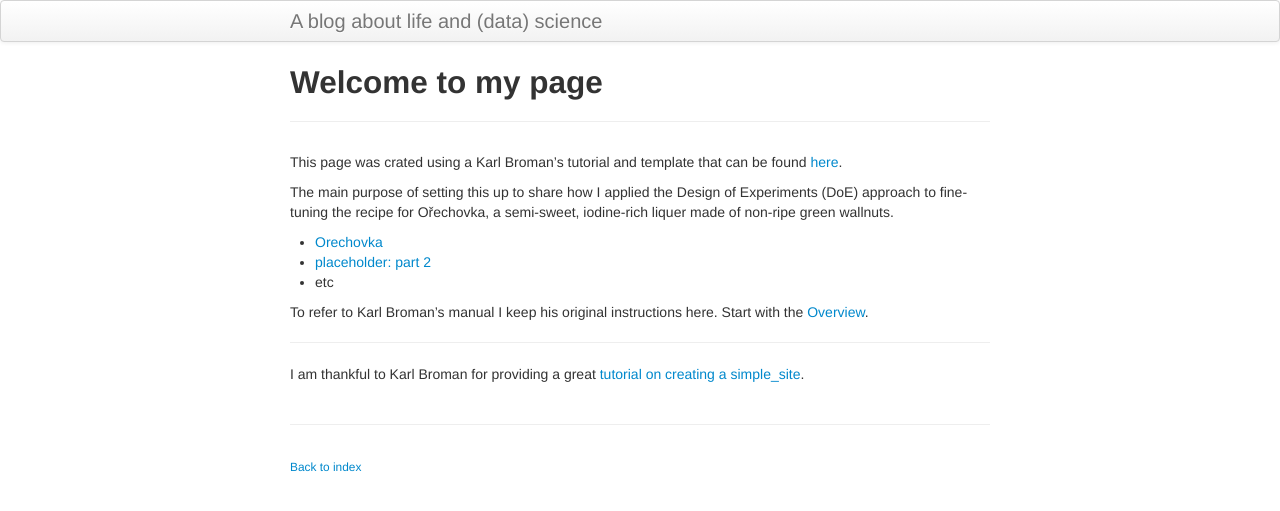
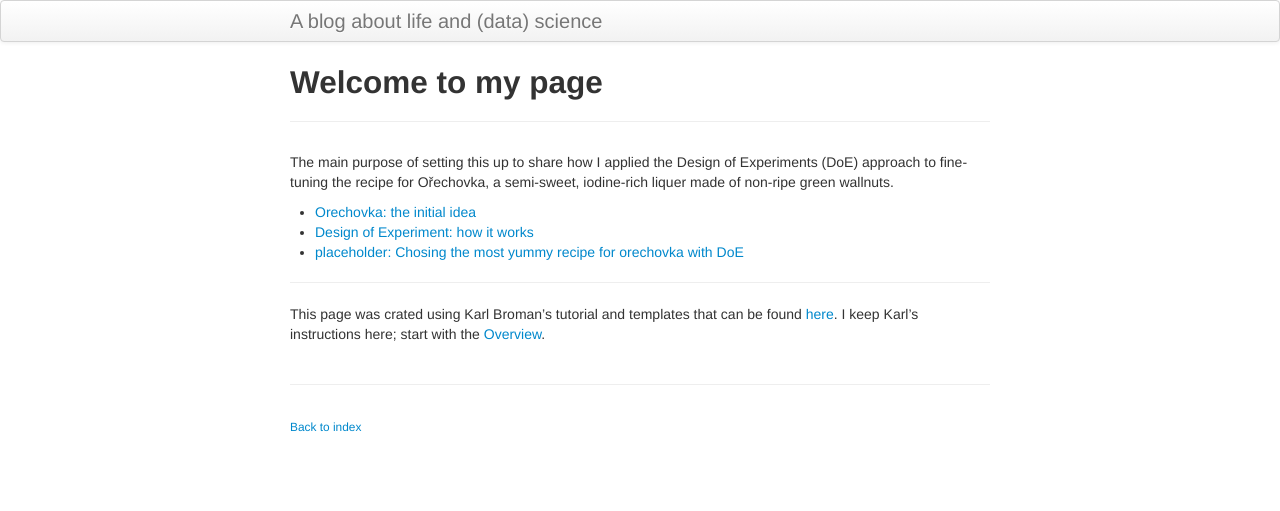
Before and after one commit to vojtech-filipec/vojtech-filipec.github.io, a Jekyll site: the page built from index.md, in a window 1280 px wide. Shown: the top 511 px of the page. Built offline with Jekyll 4.4.1, drawn with Linux system fonts in a browser that asks for light colours.

Commit message:
reformatting

```diff
--- a/index.md
+++ b/index.md
@@ -5,16 +5,13 @@ title: Welcome to my page
 description: Minimal tutorial on making a simple website with GitHub Pages
 ---
 
-This page was crated using a Karl Broman's tutorial and template that can be found [here](https://github.com/kbroman/simple_site).
 
 The main purpose of setting this up to share how I applied the Design of Experiments (DoE) approach to fine-tuning the recipe for Ořechovka, a semi-sweet, iodine-rich liquer made of non-ripe green wallnuts.
 
-- [Orechovka](pages/orechovka1.html)
-- [placeholder: part 2](link)
-- etc
-
-To refer to Karl Broman's manual I keep his original instructions here. Start with the [Overview](pages/overview.html).
+- [Orechovka: the initial idea](pages/orechovka1.html)
+- [Design of Experiment: how it works](pages/orechovka1.html)
+- [placeholder: Chosing the most yummy recipe for orechovka with DoE](link)
 
 ---
 
-I am thankful to Karl Broman for providing a great [tutorial on creating a simple_site](https://github.com/kbroman/simple_site).
+This page was crated using Karl Broman's tutorial and templates that can be found [here](https://github.com/kbroman/simple_site). I keep Karl's instructions here; start with the [Overview](pages/overview.html).
```
Also changed, not shown: pages/orechovka1.md (+2 -0 lines), pages/orechovka2.md (+2 -0 lines).
